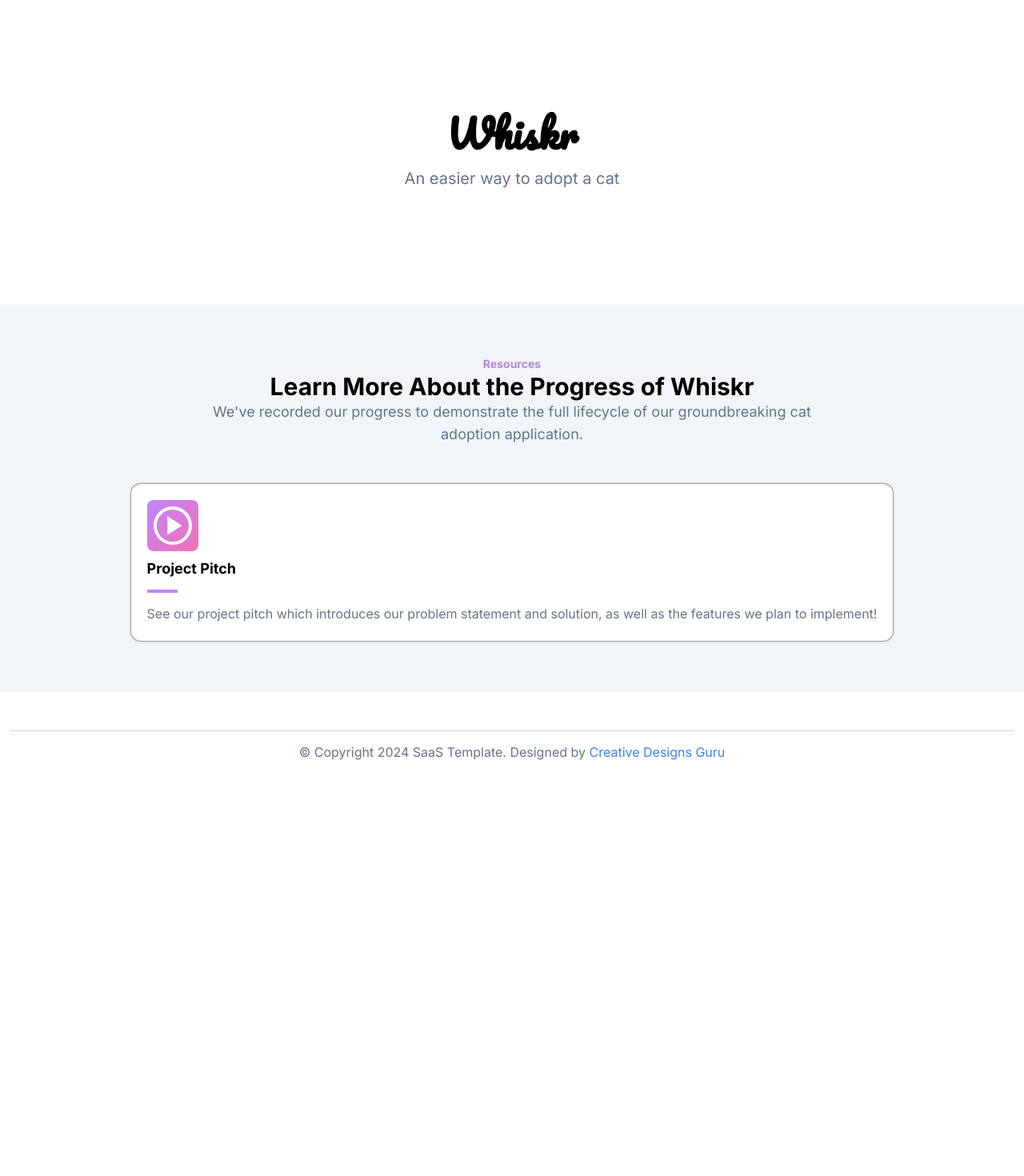
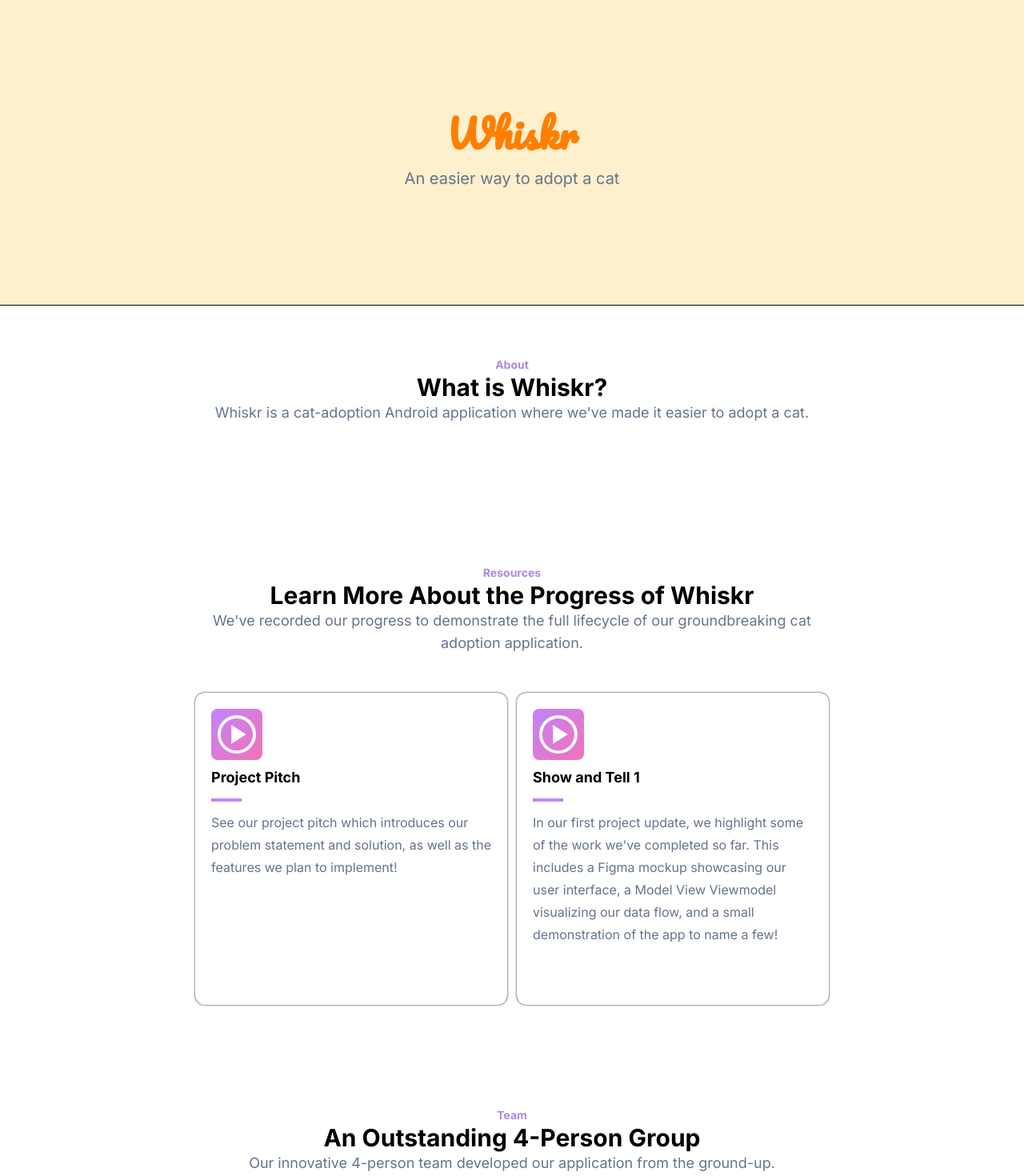
Before and after one commit to LucasDLee/Whiskr, a React (Create React App) app in the folder whiskr-website/: page / in a window 1280 px wide. Shown: the part 20-1490 px from the top of the page at 80% size. Before the commit the page ends 1050 px from the top, so only its background shows below. Built offline with nearby package versions, Linux system fonts and the light colour scheme.

Commit message:
Made more components and stuff

```diff
--- a/whiskr-website/src/App.css
+++ b/whiskr-website/src/App.css
@@ -11,6 +11,8 @@ a {
 
 .heroSection {
   align-items: center;
+  background-color: #FEEFCD;
+  border-bottom: 1px solid black;
   display: flex;
   flex-direction: column;
   justify-content: center;
@@ -18,6 +20,7 @@ a {
 }
 
 .heroTitle {
+  color: #FF7F00;
   font-size: 3rem;
   font-weight: 700;
 }
@@ -26,6 +29,7 @@ a {
   color: hsl(215.4 16.3% 46.9);
   font-size: 1.25rem;
   line-height: 1.75rem;
+  text-align: center;
 }
 
 .featureDescription {
@@ -34,15 +38,24 @@ a {
 
 .featureCardDescription {
   font-size: 1rem;
+  text-align: left;
 }
 
 .featuresSection {
   align-items: center;
-  background-color: hsl(210 40% 96.1%);
+  /* background-color: hsl(210 40% 96.1%); */
   border-color: hsl(214.3 31.8% 91.4%);
   display: flex;
   flex-direction: column;
   padding: 4rem 0.75rem;
+}
+
+.featuresSection:nth-child(even) {
+  /* background-color: white; */
+}
+
+.featuresSection:nth-child(odd) {
+  /* background-color: #FFF9EC; */
 }
 
 .featureSeparator {
@@ -71,7 +84,7 @@ a {
 .featureGrid {
   border: hsl(214.3 31.8% 91.4%);
   display: grid;
-  grid-template-columns: repeat(1, minmax(0px, 1fr));
+  grid-template-columns: repeat(2, minmax(0px, 1fr));
   row-gap: 2rem;
   column-gap: 0.75rem;
 }
@@ -89,6 +102,8 @@ a {
   border-radius: 0.75rem;
   box-shadow: 0px 0px 2.5px black;
   padding: 1.25rem;
+  width: 350px;
+  height: 350px;
 }
 
 .featureCardIcon {
@@ -116,6 +131,8 @@ a {
 }
 
 .footerSection {
+  background-color: #FEEFCD;
+  border-top: 1px solid black;
   padding: 0 0.75rem 4rem;
 }
 
@@ -123,7 +140,6 @@ a {
   border-top: 1px solid lightgray;
   color: hsl(215.4 16.3% 46.9);
   text-align: center;
-  margin-top: 3rem;
   padding: 1rem 0;
 }
 
--- a/whiskr-website/src/App.js
+++ b/whiskr-website/src/App.js
@@ -2,12 +2,16 @@ import { Hero } from './components/Hero';
 import { Features } from './components/Features'
 import { Footer } from './components/Footer';
 import './App.css';
+import { About } from './components/About';
+import { Team } from './components/Team';
 
 function App() {
   return (
     <>
       <Hero />
+      <About />
       <Features />
+      <Team />
       <Footer />
     </>
   );
--- /dev/null
+++ b/whiskr-website/src/components/About.js
@@ -0,0 +1,11 @@
+export const About = () => {
+  return (
+    <section className="featuresSection">
+      <div className="featureSeparator">
+          <div className="featureHeader">About</div>
+          <div className="featureSubheader">What is Whiskr?</div>
+          <div className="featureDescription">Whiskr is a cat-adoption Android application where we've made it easier to adopt a cat.</div>
+        </div>
+      </section>
+  )
+}
--- a/whiskr-website/src/components/Features.js
+++ b/whiskr-website/src/components/Features.js
@@ -2,28 +2,57 @@ import { FeatureCard } from "./FeatureCard";
 
 export const Features = () => {
 
+  const featuresData = [
+    {
+      href: "https://youtu.be/tPzHgD19CP4",
+      icon: (
+        <svg xmlns="http://www.w3.org/2000/svg" viewBox="0 0 26 26">
+          <polygon className="play-btn__svg" points="9.33 6.69 9.33 19.39 19.3 13.04 9.33 6.69" fill="white" stroke="none" />
+          <path className="play-btn__svg" d="M26,13A13,13,0,1,1,13,0,13,13,0,0,1,26,13ZM13,2.18A10.89,10.89,0,1,0,23.84,13.06,10.89,10.89,0,0,0,13,2.18Z" fill="white" stroke="none" />
+        </svg>
+      ),
+      title: "Project Pitch",
+      description: "See our project pitch which introduces our problem statement and solution, as well as the features we plan to implement!",
+    },
+    {
+      href: "https://youtu.be/K6d81liuEe0",
+      icon: (
+        <svg xmlns="http://www.w3.org/2000/svg" viewBox="0 0 26 26">
+          <polygon className="play-btn__svg" points="9.33 6.69 9.33 19.39 19.3 13.04 9.33 6.69" fill="white" stroke="none" />
+          <path className="play-btn__svg" d="M26,13A13,13,0,1,1,13,0,13,13,0,0,1,26,13ZM13,2.18A10.89,10.89,0,1,0,23.84,13.06,10.89,10.89,0,0,0,13,2.18Z" fill="white" stroke="none" />
+        </svg>
+      ),
+      title: "Show and Tell 1",
+      description: "In our first project update, we highlight some of the work we've completed so far. This includes a Figma mockup showcasing our user interface, a Model View Viewmodel visualizing our data flow, and a small demonstration of the app to name a few!",
+    }
+    // Add more feature objects here as needed
+  ];
+
+
   return (
-    <div class="featuresSection">
-      <div class="featureSeparator">
-        <div class="featureHeader">Resources</div>
-        <div class="featureSubheader">Learn More About the Progress of Whiskr</div>
-        <div class="featureDescription">We've recorded our progress to demonstrate the full lifecycle of our groundbreaking cat adoption application.</div>
+    <section className="featuresSection">
+      <div className="featureSeparator">
+        <div className="featureHeader">Resources</div>
+        <div className="featureSubheader">Learn More About the Progress of Whiskr</div>
+        <div className="featureDescription">We've recorded our progress to demonstrate the full lifecycle of our groundbreaking cat adoption application.</div>
       </div>
-      <div class="featureGrid">
-        <a href="https://drive.google.com/file/d/18I_Ak6GJKR6-1bF1CcT-RvQJ0V3owQ2b/view" target="_blank" rel="noreferrer noopener">
-            <FeatureCard
-              icon={(
-                <svg xmlns="http://www.w3.org/2000/svg" viewBox="0 0 26 26">
-                  <polygon className="play-btn__svg" points="9.33 6.69 9.33 19.39 19.3 13.04 9.33 6.69" fill="white" stroke="none" />
-                  <path className="play-btn__svg" d="M26,13A13,13,0,1,1,13,0,13,13,0,0,1,26,13ZM13,2.18A10.89,10.89,0,1,0,23.84,13.06,10.89,10.89,0,0,0,13,2.18Z" fill="white" stroke="none" />
-                </svg>
-              )}
-              title={"Project Pitch"}
-            >
-              {"See our project pitch which introduces our problem statement and solution, as well as the features we plan to implement!"}
+      <div className="featureGrid">
+        {featuresData.map((feature, key) => {
+          const content = (
+            <FeatureCard icon={feature.icon} title={feature.title}>
+              {feature.description}
             </FeatureCard>
-          </a>
+          );
+
+          return feature.href ? (
+            <a key={feature.id} href={feature.href} target="_blank" rel="noreferrer noopener">
+              {content}
+            </a>
+          ) : (
+            <div key={key}>{content}</div>
+          );
+        })}
       </div>
-    </div>
+    </section>
   );
 };
--- a/whiskr-website/src/components/Hero.js
+++ b/whiskr-website/src/components/Hero.js
@@ -1,10 +1,9 @@
 export const Hero = () => {
 
   return (
-
-    <div class="heroSection">
+    <section class="heroSection">
       <div class="heroTitle" style={{ fontFamily: "Pacifico" }}>Whiskr</div>
       <div class="heroSubtitle">An easier way to adopt a cat</div>
-    </div>
+    </section>
   );
 };
--- /dev/null
+++ b/whiskr-website/src/components/Team.js
@@ -0,0 +1,11 @@
+export const Team = () => {
+  return (
+    <section className="featuresSection">
+      <div className="featureSeparator">
+          <div className="featureHeader">Team</div>
+          <div className="featureSubheader">An Outstanding 4-Person Group</div>
+          <div className="featureDescription">Our innovative 4-person team developed our application from the ground-up.</div>
+        </div>
+      </section>
+  )
+}
--- /dev/null
+++ b/whiskr-website/src/components/TeamCard.js
@@ -0,0 +1,5 @@
+export const TeamCard = (props) => {
+  return (
+    <></>
+  )
+}
```
